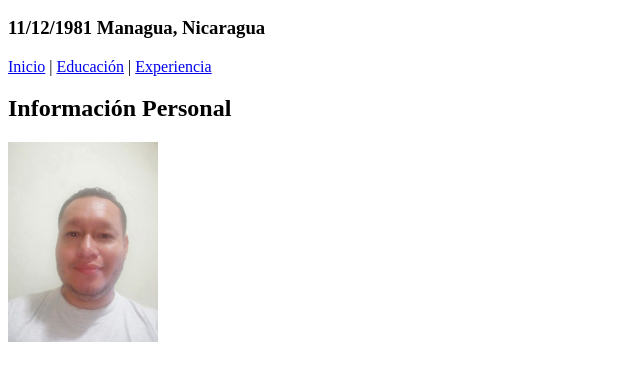
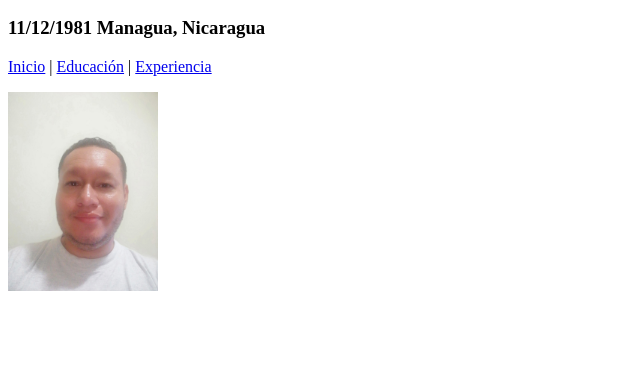
Before and after one commit to leonardslo/FundamentosHTML, a plain HTML site: page index.html in a window 1280 px wide. Shown: the part 322-702 px from the top of the page, without its empty margins (0-640 px from the left). Drawn offline with Linux system fonts and the light colour scheme.

```diff
--- a/index.html
+++ b/index.html
@@ -16,8 +16,6 @@
     <p>
       <a href="index.html">Inicio</a> | <a href="html/educacion.html">Educación</a> | <a href="html/experiencia.html">Experiencia</a>
     </p>
-    <h2>Información Personal</h2>
     <img src="images/foto1.png" alt="Leonards López" title="Leonards López" width="150px">
-
   </body>
 </html>
```
